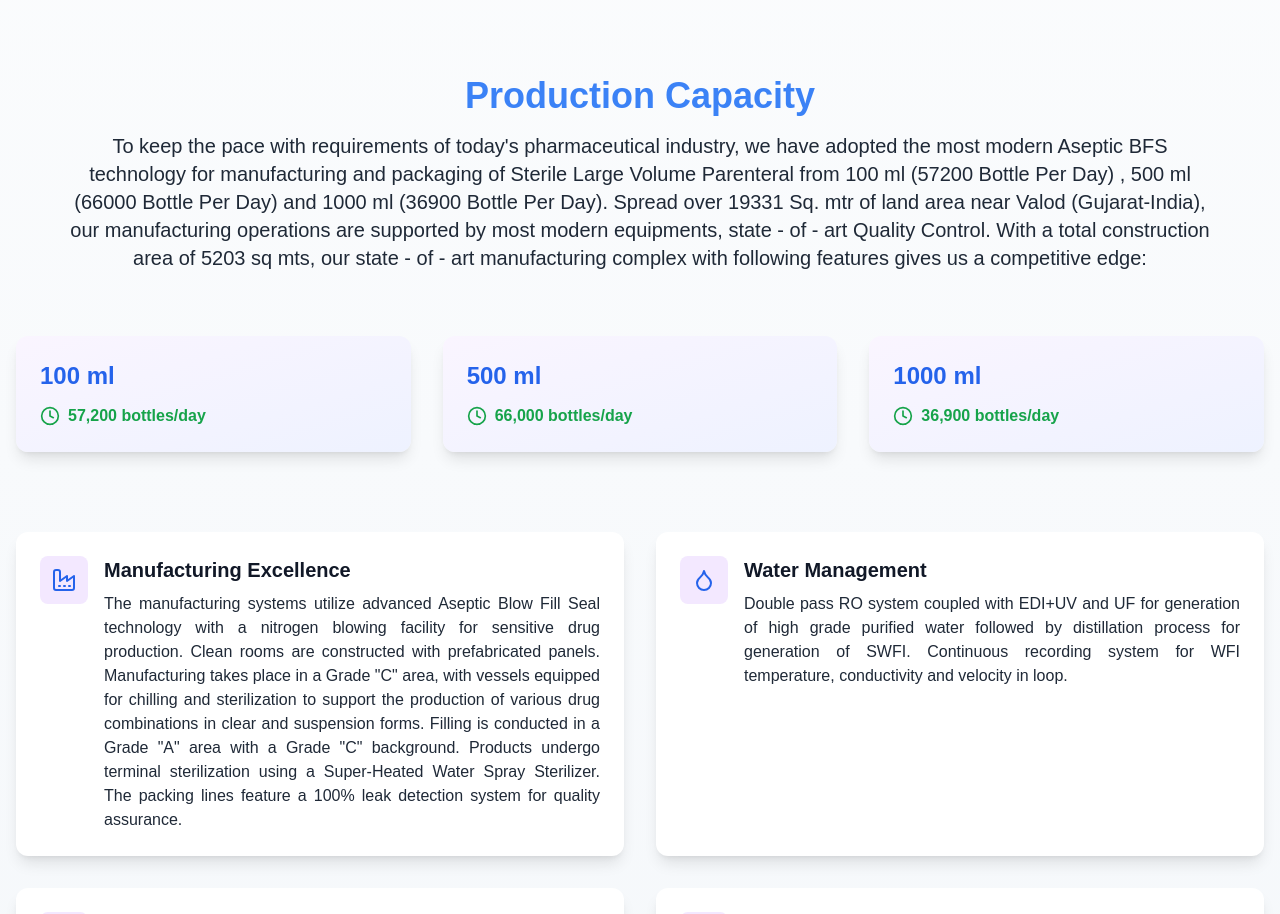
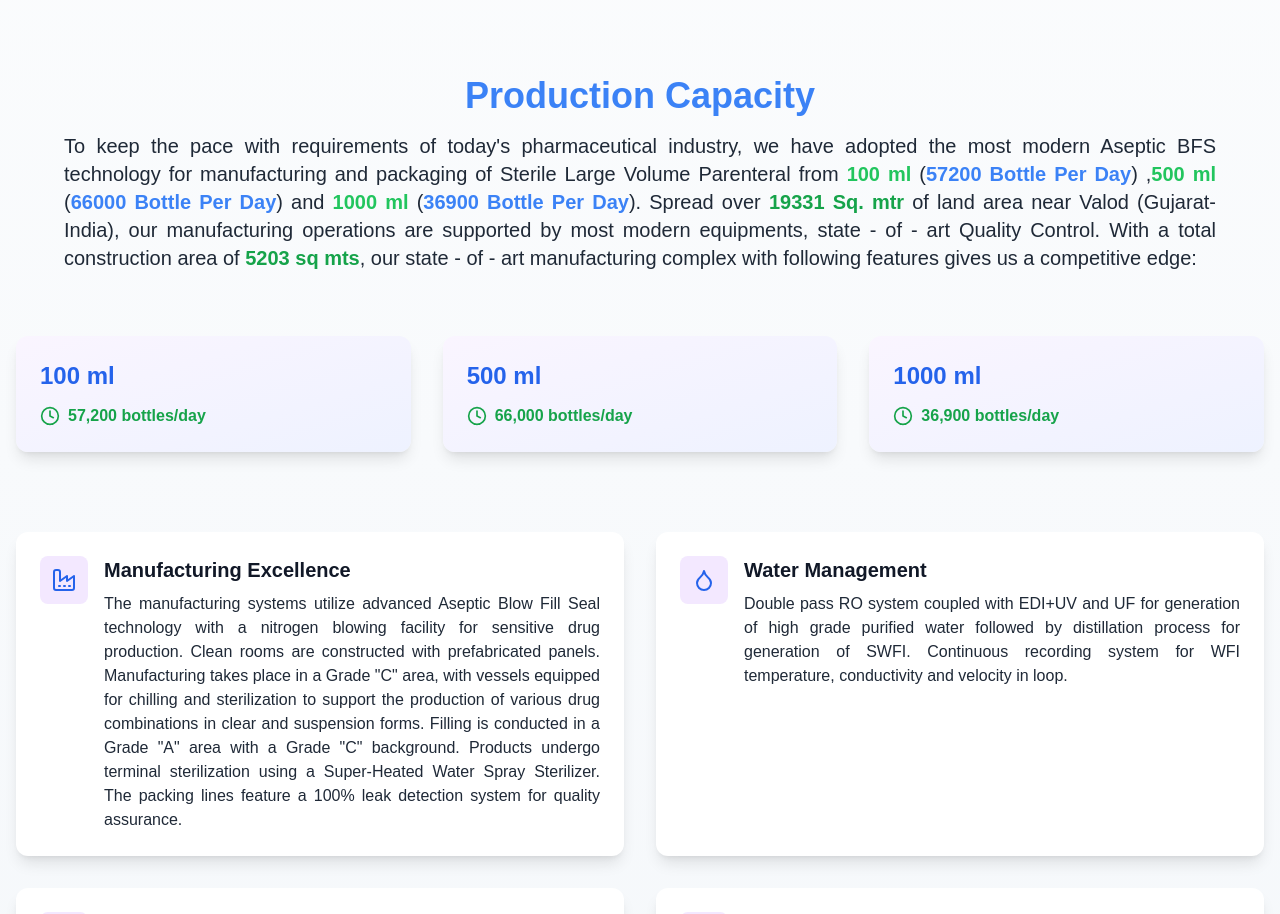
Before and after one commit to dabhivijay2478/realcade-lifesicence, a Next.js app: page /manufacturing/manufacturing-unit-2 in a window 1280 px wide. Shown: the part 1100-2014 px from the top of the page. Built offline with nearby package versions, Linux system fonts and the light colour scheme.

Commit message:
unit section update

```diff
--- a/app/manufacturing/manufacturing-unit-1/page.jsx
+++ b/app/manufacturing/manufacturing-unit-1/page.jsx
@@ -271,13 +271,16 @@ export default function Unit1Page() {
             </motion.div>
 
             <div className="max-w-7xl mx-auto px-4 py-8 md:py-16">
+                <h2 className="text-4xl font-bold dark:text-green-600 text-blue-500 mb-4">
+                    Production Capacity
+                </h2>
                 <motion.p
                     initial={{ opacity: 0, y: 20 }}
                     whileInView={{ opacity: 1, y: 0 }}
                     viewport={{ once: true }}
                     className='text-base md:text-lg text-gray-800 dark:text-white/90 mb-6 md:mb-10'
                 >
-                    To keep the pace with requirements of today&#39;s pharmaceutical industry, we have adopted the most modern Aseptic BFS technology for manufacturing and packaging of Sterile Large Volume Parenteral from 100 ml (1,00,000 Bottle Per Day) and 500 ml (1,00,000 Bottle Per Day). Spread over 20330 Sq. mtr of land area near Kadi-Mehsana (Gujarat-India), our manufacturing operations are supported by most modern equipments, state - of - art Quality Control. With a total construction area of 6285 sq mts, our state - of - art manufacturing complex with following features gives us a competitive edge:
+                    To keep the pace with requirements of today&#39;s pharmaceutical industry, we have adopted the most modern Aseptic BFS technology for manufacturing and packaging of Sterile Large Volume Parenteral from <span className='text-green-500 dark:text-blue-500 font-bold'>100 ml </span>(<span className='text-blue-500 dark:text-green-600 font-bold'>1,00,000 Bottle Per Day</span>) and <span className='text-green-500 dark:text-blue-500 font-bold'>500 ml </span>(<span className='text-blue-500 dark:text-green-600 font-bold'>1,00,000 Bottle Per Day</span>). Spread over  <span className='text-green-600 font-semibold'>20330  Sq. mtr </span> of land area near Kadi-Mehsana (Gujarat-India), our manufacturing operations are supported by most modern equipments, state - of - art Quality Control. With a total construction area of <span className='text-green-600 font-semibold'>6285  sq mts</span>, our state - of - art manufacturing complex with following features gives us a competitive edge:
                 </motion.p>
 
                 <div className="grid grid-cols-1 sm:grid-cols-2 lg:grid-cols-4 gap-4 md:gap-6 mb-8 md:mb-16">
--- a/app/manufacturing/manufacturing-unit-2/page.jsx
+++ b/app/manufacturing/manufacturing-unit-2/page.jsx
@@ -234,8 +234,9 @@ export default function Unit2Page() {
                     <h2 className="text-4xl font-bold dark:text-green-600 text-blue-500 mb-4">
                         Production Capacity
                     </h2>
-                    <p className="text-xl text-gray-800 dark:text-white/90 max-w-6xl mx-auto">
-                        To keep the pace with requirements of today&#39;s pharmaceutical industry, we have adopted the most modern Aseptic BFS technology for manufacturing and packaging of Sterile Large Volume Parenteral from 100 ml (57200 Bottle Per Day) , 500 ml (66000 Bottle Per Day) and 1000 ml (36900 Bottle Per Day). Spread over 19331 Sq. mtr of land area near Valod (Gujarat-India), our manufacturing operations are supported by most modern equipments, state - of - art Quality Control. With a total construction area of 5203 sq mts, our state - of - art manufacturing complex with following features gives us a competitive edge:
+                    <p className="text-xl text-gray-800 dark:text-white/90 max-w-6xl mx-auto text-justify">
+
+                        To keep the pace with requirements of today&#39;s pharmaceutical industry, we have adopted the most modern Aseptic BFS technology for manufacturing and packaging of Sterile Large Volume Parenteral from <span className='text-green-500 dark:text-blue-500 font-bold'>100 ml </span>(<span className='text-blue-500 dark:text-green-600 font-bold'>57200 Bottle Per Day</span>) ,<span className='text-green-500 dark:text-blue-500 font-bold'>500 ml</span>  (<span className='text-blue-500 dark:text-green-600 font-bold'>66000  Bottle Per Day</span>) and <span className='text-green-500 dark:text-blue-500 font-bold'>1000  ml </span>(<span className='text-blue-500 dark:text-green-600 font-bold'>36900  Bottle Per Day</span>). Spread over <span className='text-green-600 font-semibold'>19331 Sq. mtr </span> of land area near Valod (Gujarat-India), our manufacturing operations are supported by most modern equipments, state - of - art Quality Control. With a total construction area of <span className='text-green-600 font-semibold'>5203 sq mts</span>, our state - of - art manufacturing complex with following features gives us a competitive edge:
 
                     </p>
                 </motion.div>
```
